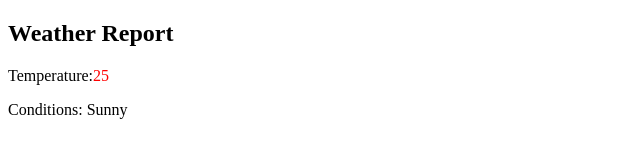
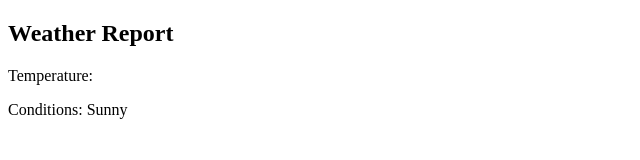
Before and after one commit to acciojob/conditional-weather-report-Suraj00345, a React app: page / in a window 1280 px wide. Shown: the top 160 px of the page, without its empty margins (0-640 px from the left). Built offline with nearby package versions, Linux system fonts and the light colour scheme.

Commit message:
4th commit

```diff
--- a/src/components/App.js
+++ b/src/components/App.js
@@ -4,7 +4,7 @@ import './../styles/App.css';
 
 const App = () => {
 
-  const weather = { temperature: 25, conditions: "Sunny"};
+  const weather = { Temperature: 25, conditions: "Sunny"};
   const temperatureColor = weather.temperature > 20 ? 'red' : 'blue';
   return (
     <div id = "main">
```
